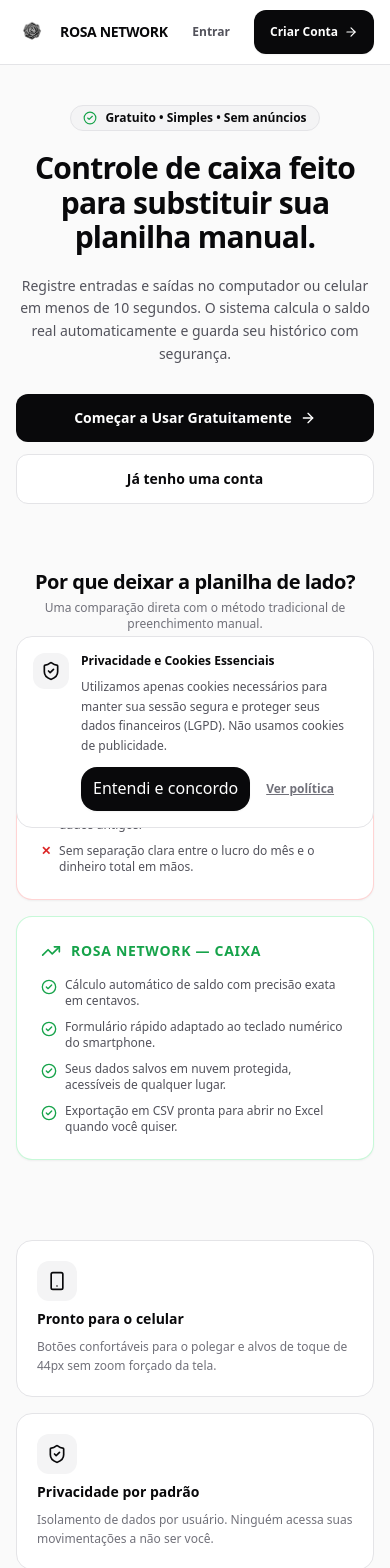
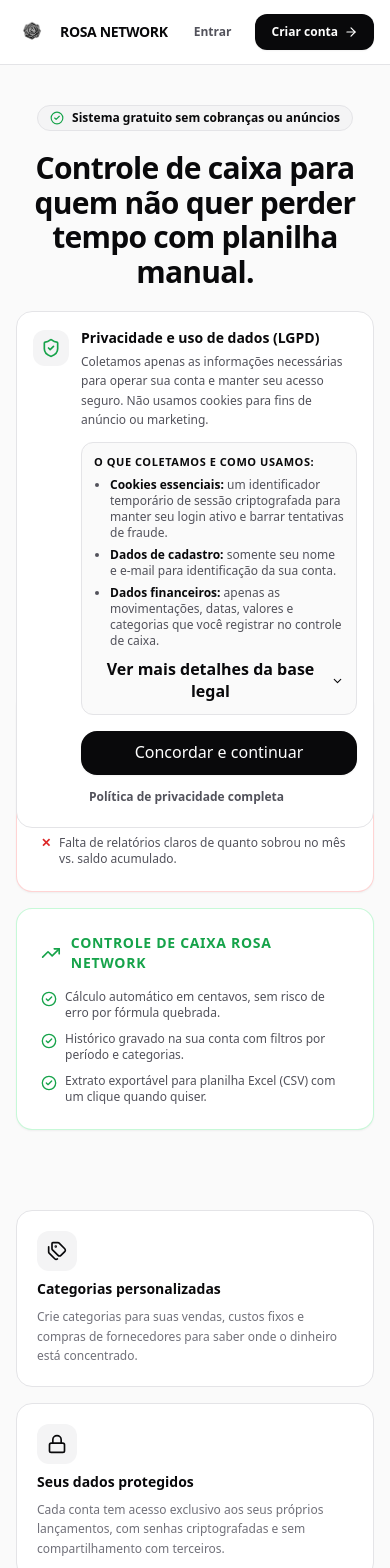
Before and after one commit to wantedfvm/rosa-caixa, a Next.js app: page / in a window 390 px wide. Shown: the top 1568 px of the page. Built offline with nearby package versions, Linux system fonts and the light colour scheme.

Commit message:
fix: explicit LGPD cookies declaration, remove mobile jargon and em-dashes

```diff
--- a/src/app/layout.tsx
+++ b/src/app/layout.tsx
@@ -3,7 +3,7 @@
 import { CookieConsent } from '@/components/layout/CookieConsent';
 
 export const metadata: Metadata = {
-  title: 'Rosa Network — Controle de Caixa | Simples, Organizado e Gratuito',
+  title: 'Rosa Network | Controle de Caixa: Simples, Organizado e Gratuito',
   description: 'Sistema web gratuito de controle de caixa desenvolvido pela Rosa Network. Acompanhe entradas, saídas e saldo real sem depender de planilhas manuais.',
   keywords: ['controle de caixa', 'fluxo de caixa', 'finanças pessoais', 'pequenos negócios', 'Rosa Network', 'Lucas da Rosa'],
   authors: [{ name: 'Lucas da Rosa', url: 'https://wa.me/5551989509959' }],
--- a/src/app/page.tsx
+++ b/src/app/page.tsx
@@ -1,20 +1,20 @@
 import React from 'react';
 import Link from 'next/link';
 import Image from 'next/image';
-import { ArrowRight, CheckCircle2, TrendingUp, ShieldCheck, Smartphone, FileSpreadsheet } from 'lucide-react';
+import { ArrowRight, CheckCircle2, TrendingUp, FileSpreadsheet, Download, Tags, Lock } from 'lucide-react';
 import { Footer } from '@/components/layout/Footer';
 
 export default function HomePage() {
   return (
     <div className="min-h-screen bg-[#FAFAFA] flex flex-col justify-between">
-      {/* Barra de Navegação Pública */}
+      {/* Barra de navegacao publica */}
       <header className="border-b border-[#E4E4E7] bg-white sticky top-0 z-40">
         <div className="max-w-6xl mx-auto px-4 sm:px-6 h-16 flex items-center justify-between">
           <div className="flex items-center gap-3">
             <div className="relative w-8 h-8 shrink-0">
               <Image
                 src="/logo-rosa.png"
-                alt="Rosa Network Logo"
+                alt="Logo da Rosa Network"
                 width={32}
                 height={32}
                 className="object-contain"
@@ -34,168 +34,160 @@
           <div className="flex items-center gap-3">
             <Link
               href="/login"
-              className="text-xs sm:text-sm font-semibold text-[#52525B] hover:text-[#09090B] px-3 py-2 rounded-lg transition-colors touch-target flex items-center"
+              className="text-xs sm:text-sm font-semibold text-[#52525B] hover:text-[#09090B] px-3 py-2 rounded-lg transition-colors flex items-center"
             >
               Entrar
             </Link>
             <Link
               href="/cadastro"
-              className="text-xs sm:text-sm font-semibold bg-[#09090B] text-white hover:bg-[#27272A] px-4 py-2.5 rounded-xl transition-all shadow-xs touch-target flex items-center gap-1.5"
+              className="text-xs sm:text-sm font-semibold bg-[#09090B] text-white hover:bg-[#27272A] px-4 py-2.5 rounded-xl transition-all shadow-xs flex items-center gap-1.5"
             >
-              <span>Criar Conta</span>
+              <span>Criar conta</span>
               <ArrowRight className="w-3.5 h-3.5" />
             </Link>
           </div>
         </div>
       </header>
 
-      {/* Conteúdo Principal da Apresentação */}
+      {/* Conteudo principal */}
       <main className="flex-1 max-w-5xl mx-auto w-full px-4 sm:px-6 py-10 sm:py-16 space-y-16">
-        {/* Seção Hero Direta ao Ponto */}
+        {/* Cabecalho e chamada principal */}
         <div className="text-center space-y-5 max-w-3xl mx-auto">
           <div className="inline-flex items-center gap-2 px-3 py-1 rounded-full bg-[#F4F4F5] border border-[#E4E4E7] text-xs font-semibold text-[#09090B]">
             <CheckCircle2 className="w-3.5 h-3.5 text-[#16A34A]" />
-            <span>Gratuito • Simples • Sem anúncios</span>
+            <span>Sistema gratuito sem cobranças ou anúncios</span>
           </div>
 
           <h1 className="text-3xl sm:text-5xl font-extrabold text-[#09090B] tracking-tight leading-[1.15]">
-            Controle de caixa feito para substituir sua planilha manual.
+            Controle de caixa para quem não quer perder tempo com planilha manual.
           </h1>
 
           <p className="text-sm sm:text-base text-[#52525B] leading-relaxed max-w-2xl mx-auto">
-            Registre entradas e saídas no computador ou celular em menos de 10 segundos. O sistema calcula o saldo real automaticamente e guarda seu histórico com segurança.
+            Lance receitas e despesas em poucos segundos, acompanhe seu saldo em tempo real e mantenha o histórico financeiro do seu negócio organizado em um só lugar.
           </p>
 
           <div className="pt-2 flex flex-col sm:flex-row items-center justify-center gap-3">
             <Link
               href="/cadastro"
-              className="w-full sm:w-auto px-6 py-3.5 bg-[#09090B] text-white font-bold rounded-xl shadow-card hover:bg-[#27272A] active:scale-98 transition-all flex items-center justify-center gap-2 text-sm touch-target"
+              className="w-full sm:w-auto px-6 py-3.5 bg-[#09090B] text-white font-bold rounded-xl shadow-card hover:bg-[#27272A] active:scale-98 transition-all flex items-center justify-center gap-2 text-sm"
             >
-              <span>Começar a Usar Gratuitamente</span>
+              <span>Criar conta gratuita</span>
               <ArrowRight className="w-4 h-4" />
             </Link>
             <Link
               href="/login"
-              className="w-full sm:w-auto px-6 py-3.5 bg-white text-[#09090B] font-semibold rounded-xl border border-[#E4E4E7] hover:bg-[#F4F4F5] transition-all flex items-center justify-center text-sm touch-target"
+              className="w-full sm:w-auto px-6 py-3.5 bg-white text-[#09090B] font-semibold rounded-xl border border-[#E4E4E7] hover:bg-[#F4F4F5] transition-all flex items-center justify-center text-sm"
             >
-              Já tenho uma conta
+              Já tenho cadastro
             </Link>
           </div>
         </div>
 
-        {/* Comparativo Prático: Planilha vs. Sistema */}
+        {/* Comparativo: Planilha Manual vs Sistema */}
         <div className="space-y-6">
           <div className="text-center space-y-1">
             <h2 className="text-xl sm:text-2xl font-bold text-[#09090B] tracking-tight">
-              Por que deixar a planilha de lado?
+              A diferença prática no dia a dia
             </h2>
             <p className="text-xs sm:text-sm text-[#71717A]">
-              Uma comparação direta com o método tradicional de preenchimento manual.
+              Veja como o sistema evita os problemas mais comuns das planilhas manuais.
             </p>
           </div>
 
           <div className="grid grid-cols-1 md:grid-cols-2 gap-4 sm:gap-6">
-            {/* Cartão Planilha Manual */}
+            {/* Bloco Planilha */}
             <div className="bg-white p-6 rounded-2xl border border-red-200/80 shadow-xs space-y-4">
               <div className="flex items-center gap-2.5 text-[#DC2626]">
                 <FileSpreadsheet className="w-5 h-5" />
-                <span className="font-bold text-sm uppercase tracking-wider">Planilha Manual</span>
+                <span className="font-bold text-sm uppercase tracking-wider">Planilha manual</span>
               </div>
               <ul className="space-y-2.5 text-xs sm:text-sm text-[#52525B]">
                 <li className="flex items-start gap-2">
                   <span className="text-[#DC2626] font-bold">✕</span>
-                  <span>Fórmulas quebram facilmente ao excluir linhas ou copiar células.</span>
+                  <span>Fórmulas de soma quebram ao deletar linhas ou colar valores incorretos.</span>
                 </li>
                 <li className="flex items-start gap-2">
                   <span className="text-[#DC2626] font-bold">✕</span>
-                  <span>Difícil de usar no celular (exige zoom constante e rolagem lateral).</span>
+                  <span>Risco constante de perder arquivos locais ou esquecer de salvar alterações.</span>
                 </li>
                 <li className="flex items-start gap-2">
                   <span className="text-[#DC2626] font-bold">✕</span>
-                  <span>Risco de perder arquivos locais ou sobrescrever dados antigos.</span>
-                </li>
-                <li className="flex items-start gap-2">
-                  <span className="text-[#DC2626] font-bold">✕</span>
-                  <span>Sem separação clara entre o lucro do mês e o dinheiro total em mãos.</span>
+                  <span>Falta de relatórios claros de quanto sobrou no mês vs. saldo acumulado.</span>
                 </li>
               </ul>
             </div>
 
-            {/* Cartão Controle de Caixa Rosa Network */}
+            {/* Bloco Sistema */}
             <div className="bg-white p-6 rounded-2xl border border-green-200/80 shadow-xs space-y-4">
               <div className="flex items-center gap-2.5 text-[#16A34A]">
                 <TrendingUp className="w-5 h-5" />
-                <span className="font-bold text-sm uppercase tracking-wider">Rosa Network — Caixa</span>
+                <span className="font-bold text-sm uppercase tracking-wider">Controle de Caixa Rosa Network</span>
               </div>
               <ul className="space-y-2.5 text-xs sm:text-sm text-[#52525B]">
                 <li className="flex items-start gap-2">
                   <CheckCircle2 className="w-4 h-4 text-[#16A34A] shrink-0 mt-0.5" />
-                  <span>Cálculo automático de saldo com precisão exata em centavos.</span>
+                  <span>Cálculo automático em centavos, sem risco de erro por fórmula quebrada.</span>
                 </li>
                 <li className="flex items-start gap-2">
                   <CheckCircle2 className="w-4 h-4 text-[#16A34A] shrink-0 mt-0.5" />
-                  <span>Formulário rápido adaptado ao teclado numérico do smartphone.</span>
+                  <span>Histórico gravado na sua conta com filtros por período e categorias.</span>
                 </li>
                 <li className="flex items-start gap-2">
                   <CheckCircle2 className="w-4 h-4 text-[#16A34A] shrink-0 mt-0.5" />
-                  <span>Seus dados salvos em nuvem protegida, acessíveis de qualquer lugar.</span>
-                </li>
-                <li className="flex items-start gap-2">
-                  <CheckCircle2 className="w-4 h-4 text-[#16A34A] shrink-0 mt-0.5" />
-                  <span>Exportação em CSV pronta para abrir no Excel quando você quiser.</span>
+                  <span>Extrato exportável para planilha Excel (CSV) com um clique quando quiser.</span>
                 </li>
               </ul>
             </div>
           </div>
         </div>
 
-        {/* 3 Pilares Rápidos */}
+        {/* Recursos funcionais reais */}
         <div className="grid grid-cols-1 sm:grid-cols-3 gap-4 sm:gap-6 pt-4">
           <div className="bg-white p-5 rounded-2xl border border-[#E4E4E7] space-y-2">
             <div className="w-10 h-10 rounded-xl bg-[#F4F4F5] text-[#09090B] flex items-center justify-center">
-              <Smartphone className="w-5 h-5" />
+              <Tags className="w-5 h-5" />
             </div>
-            <h3 className="text-sm font-bold text-[#09090B]">Pronto para o celular</h3>
+            <h3 className="text-sm font-bold text-[#09090B]">Categorias personalizadas</h3>
             <p className="text-xs text-[#71717A] leading-relaxed">
-              Botões confortáveis para o polegar e alvos de toque de 44px sem zoom forçado da tela.
+              Crie categorias para suas vendas, custos fixos e compras de fornecedores para saber onde o dinheiro está concentrado.
             </p>
           </div>
 
           <div className="bg-white p-5 rounded-2xl border border-[#E4E4E7] space-y-2">
             <div className="w-10 h-10 rounded-xl bg-[#F4F4F5] text-[#09090B] flex items-center justify-center">
-              <ShieldCheck className="w-5 h-5" />
+              <Lock className="w-5 h-5" />
             </div>
-            <h3 className="text-sm font-bold text-[#09090B]">Privacidade por padrão</h3>
+            <h3 className="text-sm font-bold text-[#09090B]">Seus dados protegidos</h3>
             <p className="text-xs text-[#71717A] leading-relaxed">
-              Isolamento de dados por usuário. Ninguém acessa suas movimentações a não ser você.
+              Cada conta tem acesso exclusivo aos seus próprios lançamentos, com senhas criptografadas e sem compartilhamento com terceiros.
             </p>
           </div>
 
           <div className="bg-white p-5 rounded-2xl border border-[#E4E4E7] space-y-2">
             <div className="w-10 h-10 rounded-xl bg-[#F4F4F5] text-[#09090B] flex items-center justify-center">
-              <TrendingUp className="w-5 h-5" />
+              <Download className="w-5 h-5" />
             </div>
-            <h3 className="text-sm font-bold text-[#09090B]">Saldo inicial configurável</h3>
+            <h3 className="text-sm font-bold text-[#09090B]">Exportação para Excel</h3>
             <p className="text-xs text-[#71717A] leading-relaxed">
-              Defina o valor em caixa no dia em que começou para manter o histórico coerente.
+              Baixe seus lançamentos em arquivo compatível com Excel para enviar ao contador ou guardar um arquivo físico.
             </p>
           </div>
         </div>
 
-        {/* Chamada Final */}
+        {/* Chamada para criacao de conta */}
         <div className="bg-white p-8 sm:p-10 rounded-3xl border border-[#E4E4E7] text-center space-y-4 shadow-sm">
           <h2 className="text-2xl font-bold text-[#09090B] tracking-tight">
             Pronto para organizar seu caixa?
           </h2>
           <p className="text-xs sm:text-sm text-[#52525B] max-w-lg mx-auto">
-            Crie sua conta em 30 segundos usando apenas nome, e-mail e senha. O sistema é gratuito.
+            Cadastre-se com seu nome e e-mail para começar a usar agora mesmo. O sistema é gratuito.
           </p>
           <div className="pt-2 flex justify-center">
             <Link
               href="/cadastro"
-              className="px-6 py-3 bg-[#09090B] text-white font-bold rounded-xl hover:bg-[#27272A] transition-all flex items-center gap-2 text-sm touch-target"
+              className="px-6 py-3 bg-[#09090B] text-white font-bold rounded-xl hover:bg-[#27272A] transition-all flex items-center gap-2 text-sm"
             >
-              <span>Criar Conta Gratuita</span>
+              <span>Criar conta gratuita</span>
               <ArrowRight className="w-4 h-4" />
             </Link>
           </div>
--- a/src/app/privacidade/page.tsx
+++ b/src/app/privacidade/page.tsx
@@ -5,7 +5,7 @@
 import { Footer } from '@/components/layout/Footer';
 
 export const metadata = {
-  title: 'Privacidade e LGPD | Rosa Network — Controle de Caixa',
+  title: 'Privacidade e LGPD | Controle de Caixa Rosa Network',
   description: 'Política de privacidade e proteção de dados pessoais em conformidade com a LGPD.',
 };
 
--- a/src/app/termos/page.tsx
+++ b/src/app/termos/page.tsx
@@ -5,7 +5,7 @@
 import { Footer } from '@/components/layout/Footer';
 
 export const metadata = {
-  title: 'Termos de Uso | Rosa Network — Controle de Caixa',
+  title: 'Termos de Uso | Controle de Caixa Rosa Network',
   description: 'Termos de uso do sistema gratuito de controle de caixa da Rosa Network.',
 };
 
@@ -43,7 +43,7 @@
           <section className="space-y-2">
             <h2 className="text-base font-bold text-[#09090B]">1. Objeto e Finalidade do Sistema</h2>
             <p>
-              O <strong>Rosa Network — Controle de Caixa</strong> é uma ferramenta web gratuita destinada ao registro simplificado de entradas, saídas, saldo e resultado de fluxo de caixa para uso pessoal, autônomo e de pequenos empreendimentos.
+              O <strong>Controle de Caixa da Rosa Network</strong> é uma ferramenta web gratuita destinada ao registro simplificado de entradas, saídas, saldo e resultado de fluxo de caixa para uso pessoal, autônomo e de pequenos empreendimentos.
             </p>
             <p>
               O sistema não constitui consultoria financeira, contábil ou fiscal e não substitui a atuação de contadores profissionais habilitados ou obrigações acessórias perante os órgãos tributários.
--- a/src/components/layout/CookieConsent.tsx
+++ b/src/components/layout/CookieConsent.tsx
@@ -2,26 +2,27 @@
 
 import React, { useState, useEffect } from 'react';
 import Link from 'next/link';
-import { ShieldCheck } from 'lucide-react';
+import { ShieldCheck, ChevronDown, ChevronUp } from 'lucide-react';
 import { Button } from '../ui/Button';
 
 export const CookieConsent: React.FC = () => {
   const [visible, setVisible] = useState(false);
+  const [showDetails, setShowDetails] = useState(false);
 
   useEffect(() => {
     try {
-      const consent = localStorage.getItem('controlerosa_cookie_consent');
+      const consent = localStorage.getItem('rosa_lgpd_consent_2026');
       if (!consent) {
         setVisible(true);
       }
     } catch {
-      // LocalStorage desativado ou privado
+      // LocalStorage desativado ou modo anônimo restritivo
     }
   }, []);
 
   const handleAccept = () => {
     try {
-      localStorage.setItem('controlerosa_cookie_consent', 'true');
+      localStorage.setItem('rosa_lgpd_consent_2026', 'true');
     } catch {}
     setVisible(false);
   };
@@ -29,33 +30,73 @@
   if (!visible) return null;
 
   return (
-    <div
-      role="region"
-      aria-label="Aviso de cookies e privacidade"
-      className="fixed bottom-4 left-4 right-4 sm:left-auto sm:right-6 sm:max-w-md bg-white border border-[#E4E4E7] rounded-2xl shadow-pop p-4 z-50 animate-in slide-in-from-bottom-4 duration-200"
+    <aside
+      aria-label="Aviso de privacidade e consentimento de cookies"
+      className="fixed bottom-4 left-4 right-4 sm:left-auto sm:right-6 sm:max-w-lg bg-white border border-[#E4E4E7] rounded-2xl shadow-pop p-4 sm:p-5 z-50 animate-in slide-in-from-bottom-4 duration-200"
     >
       <div className="flex items-start gap-3">
-        <div className="p-2 bg-[#F4F4F5] rounded-xl text-[#09090B] shrink-0">
-          <ShieldCheck className="w-5 h-5" />
+        <div className="p-2 bg-[#F4F4F5] rounded-xl text-[#09090B] shrink-0 mt-0.5">
+          <ShieldCheck className="w-5 h-5 text-[#16A34A]" />
         </div>
-        <div className="space-y-2 text-xs text-[#52525B]">
-          <p className="font-semibold text-[#09090B]">Privacidade e Cookies Essenciais</p>
-          <p className="leading-relaxed">
-            Utilizamos apenas cookies necessários para manter sua sessão segura e proteger seus dados financeiros (LGPD). Não usamos cookies de publicidade.
-          </p>
-          <div className="flex items-center gap-2 pt-1">
-            <Button size="sm" onClick={handleAccept}>
-              Entendi e concordo
+
+        <div className="space-y-3 text-xs text-[#52525B] flex-1">
+          <div>
+            <h2 className="font-bold text-sm text-[#09090B]">
+              Privacidade e uso de dados (LGPD)
+            </h2>
+            <p className="mt-1 text-[#52525B] leading-relaxed">
+              Coletamos apenas as informações necessárias para operar sua conta e manter seu acesso seguro. Não usamos cookies para fins de anúncio ou marketing.
+            </p>
+          </div>
+
+          {/* Declaração explícita do que é coletado */}
+          <div className="rounded-xl bg-[#FAFAFA] border border-[#E4E4E7] p-3 space-y-2">
+            <div className="font-semibold text-[#09090B] text-[11px] uppercase tracking-wider">
+              O que coletamos e como usamos:
+            </div>
+            <ul className="space-y-1.5 list-disc pl-4 text-[#52525B]">
+              <li>
+                <strong className="text-[#09090B]">Cookies essenciais:</strong> um identificador temporário de sessão criptografada para manter seu login ativo e barrar tentativas de fraude.
+              </li>
+              <li>
+                <strong className="text-[#09090B]">Dados de cadastro:</strong> somente seu nome e e-mail para identificação da sua conta.
+              </li>
+              <li>
+                <strong className="text-[#09090B]">Dados financeiros:</strong> apenas as movimentações, datas, valores e categorias que você registrar no controle de caixa.
+              </li>
+            </ul>
+
+            {showDetails && (
+              <div className="pt-2 border-t border-[#E4E4E7] space-y-1 text-[#71717A]">
+                <p>
+                  Seus dados nunca são vendidos ou repassados a terceiros. Você pode baixar seu extrato em planilha ou excluir sua conta e apagar todos os registros no painel de configurações quando quiser.
+                </p>
+              </div>
+            )}
+
+            <button
+              type="button"
+              onClick={() => setShowDetails(!showDetails)}
+              className="inline-flex items-center gap-1 text-[11px] font-semibold text-[#09090B] hover:underline pt-0.5 cursor-pointer"
+            >
+              <span>{showDetails ? 'Ocultar detalhes legais' : 'Ver mais detalhes da base legal'}</span>
+              {showDetails ? <ChevronUp className="w-3.5 h-3.5" /> : <ChevronDown className="w-3.5 h-3.5" />}
+            </button>
+          </div>
+
+          <div className="flex flex-wrap items-center gap-2 pt-1">
+            <Button size="sm" onClick={handleAccept} className="w-full sm:w-auto">
+              Concordar e continuar
             </Button>
             <Link
               href="/privacidade"
-              className="text-xs font-semibold text-[#71717A] hover:text-[#09090B] underline transition-colors px-2 py-1"
+              className="text-xs font-semibold text-[#52525B] hover:text-[#09090B] px-2 py-1.5 rounded-lg hover:bg-[#F4F4F5] transition-colors"
             >
-              Ver política
+              Política de privacidade completa
             </Link>
           </div>
         </div>
       </div>
-    </div>
+    </aside>
   );
 };
--- a/src/components/layout/Footer.tsx
+++ b/src/components/layout/Footer.tsx
@@ -31,7 +31,7 @@
         {/* Crédito de autoria e contato profissional */}
         <div className="flex flex-col sm:flex-row items-center gap-4 text-xs text-[#52525B]">
           <p>
-            Desenvolvido por <span className="font-semibold text-[#09090B]">Lucas da Rosa</span> — Founder & CEO
+            Desenvolvido por <span className="font-semibold text-[#09090B]">Lucas da Rosa</span>, fundador da Rosa Network
           </p>
           <a
             href="https://wa.me/5551989509959"
--- a/src/components/layout/Sidebar.tsx
+++ b/src/components/layout/Sidebar.tsx
@@ -10,6 +10,7 @@
 export const Sidebar: React.FC = () => {
   const pathname = usePathname();
   const router = useRouter();
+  const { data: session } = authClient.useSession();
 
   const navItems = [
     { href: '/dashboard', label: 'Painel Geral', icon: LayoutDashboard },
@@ -71,7 +72,7 @@
         </nav>
       </div>
 
-      {/* Rodapé da barra lateral: Perfil, WhatsApp do Lucas e Logout */}
+      {/* Rodape da barra lateral */}
       <div className="p-4 border-t border-[#E4E4E7] space-y-3">
         <a
           href="https://wa.me/5551989509959"
@@ -86,7 +87,9 @@
         </a>
 
         <div className="flex items-center justify-between pt-1 text-[11px] text-[#71717A]">
-          <span className="truncate">Lucas da Rosa — CEO</span>
+          <span className="truncate max-w-[140px] font-medium text-[#09090B]">
+            {session?.user?.name || 'Minha Conta'}
+          </span>
           <button
             type="button"
             onClick={handleLogout}
```
Also changed, not shown: 1 other file (tests, documents, lock files or other folders).
